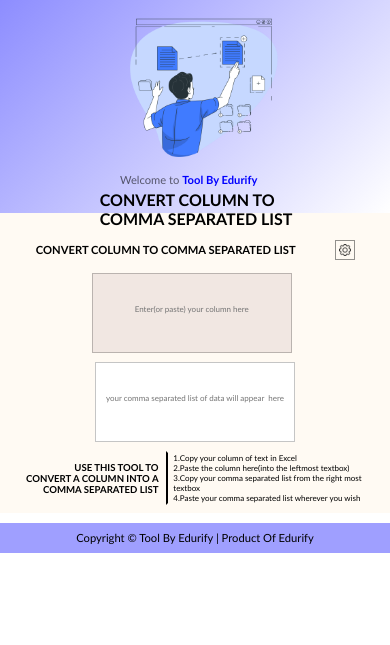
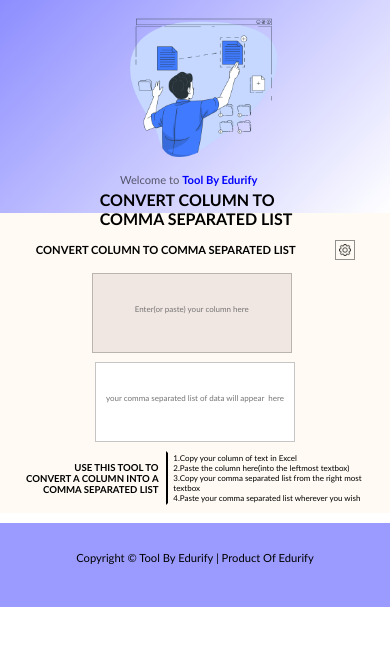
Before and after one commit to SakhirUddin/Comma-Separated-Project, a plain HTML site: page index.html in a window 390 px wide. Shown: the part 67-712 px from the top of the page. Drawn offline with Linux system fonts and the light colour scheme.

Commit message:
first commit

```diff
--- a/index.css
+++ b/index.css
@@ -14,7 +14,6 @@
     text-align: center;
     display: flex;
     flex-direction: column;
-
 }
 .header{
     height: 50px;
@@ -158,7 +157,15 @@
     font-size: 0.7rem;
     text-transform: capitalize;
 }
+.footer{
+    display: flex;
+    justify-content: center;
+    align-items: center;
+    height: 10vh;
+    background-color: rgba(0, 0, 255, 0.393);
+    text-transform: capitalize;
 
+}
 
 /* MEDIAs */
 @media (min-width:670px) and (max-width:860px)  {
@@ -210,6 +217,9 @@
     .lists{
         font-size: 0.7rem;
     }
+    .footer{
+        padding-bottom: 25px;
+     }
 }
 
 @media (min-width:550px) and (max-width:669px)  {
@@ -255,6 +265,9 @@
      }
      .lists{
          font-size: 0.6rem;
+     }
+     .footer{
+        padding-bottom: 25px;
      }
  }
 
@@ -306,6 +319,9 @@
         .lists{
             font-size: 0.5rem;
             margin-left: 2%;
+        }
+        .footer{
+            padding-bottom: 25px;
         }
  }
 
@@ -399,4 +415,9 @@
             padding-left: 5px;
             width: 70%;
         }
+        .footer{
+            width: 100%;
+            height: 10vh;
+            padding-bottom: 15px;
+        }
     }
```
